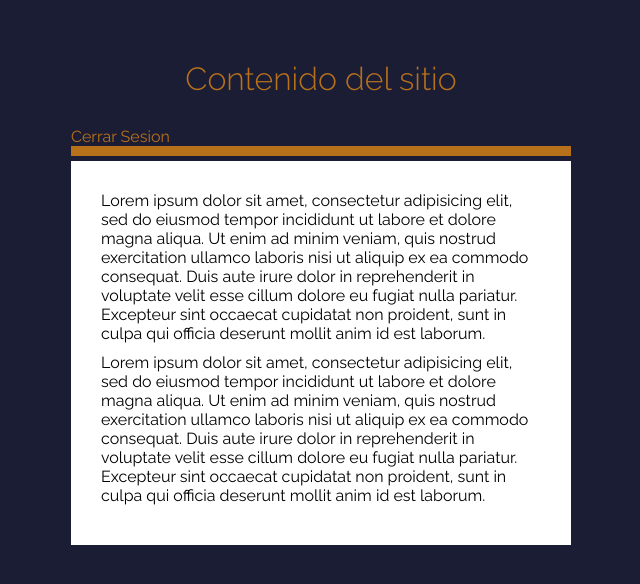
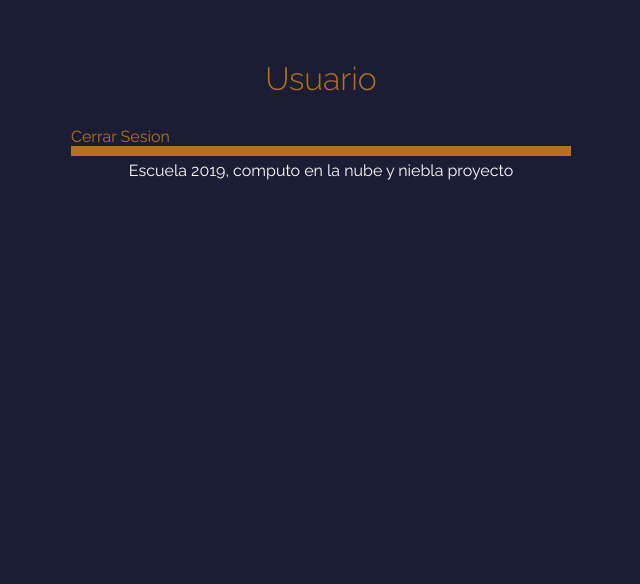
Before and after one commit to IngCampos/Escuela_PHP_JQuery, a PHP site: page /views/contenido.view.php in a window 1280 px wide. Shown: the top 584 px of the page, without its empty margins (319-959 px from the left). Run offline with PHP 8.4, Linux system fonts and the light colour scheme; some libraries are stand-ins or nearby versions.

Commit message:
Avance estructuracion pagina web.
Reciclaje del header y footer.
Limpieza del codigo.

```diff
--- a/index.php
+++ b/index.php
@@ -6,7 +6,7 @@ if(isset($_SESSION['usuario'])) {
 	die();
 } else {
 	// Enviamos al usuario al formulario de registro
-	header('Location: registrate.php');
+	header('Location: login.php');
 }
 
 ?>
--- a/views/contenido.view.php
+++ b/views/contenido.view.php
@@ -1,38 +1,19 @@
-<!DOCTYPE html>
-<html lang="en">
-<head>
-	<meta charset="UTF-8">
-	<meta name="viewport" content="width=device-width, user-scalable=no, initial-scale=1.0, maximum-scale=1.0, minimum-scale=1.0">
-	<link rel="stylesheet" href="https://maxcdn.bootstrapcdn.com/font-awesome/4.4.0/css/font-awesome.min.css">
-	<link href='https://fonts.googleapis.com/css?family=Raleway:400,300' rel='stylesheet' type='text/css'>
-	<link rel="stylesheet" href="css/estilos.css">
-	<title>Contenido</title>
-</head>
+<?php
+require 'header.php';
+?>
 <body>
 	<div class="contenedor">
-		<h1 class="titulo">Contenido del sitio</h1>
+		<h1 class="titulo">Usuario</h1>
 		<a href="cerrar.php">Cerrar Sesion</a>
 		<hr class="border">
 
 		<div class="contenido">
-			<article>
-				<p>Lorem ipsum dolor sit amet, consectetur adipisicing elit, sed do eiusmod
-				tempor incididunt ut labore et dolore magna aliqua. Ut enim ad minim veniam,
-				quis nostrud exercitation ullamco laboris nisi ut aliquip ex ea commodo
-				consequat. Duis aute irure dolor in reprehenderit in voluptate velit esse
-				cillum dolore eu fugiat nulla pariatur. Excepteur sint occaecat cupidatat non
-				proident, sunt in culpa qui officia deserunt mollit anim id est laborum.</p>
-
-				<p>Lorem ipsum dolor sit amet, consectetur adipisicing elit, sed do eiusmod
-				tempor incididunt ut labore et dolore magna aliqua. Ut enim ad minim veniam,
-				quis nostrud exercitation ullamco laboris nisi ut aliquip ex ea commodo
-				consequat. Duis aute irure dolor in reprehenderit in voluptate velit esse
-				cillum dolore eu fugiat nulla pariatur. Excepteur sint occaecat cupidatat non
-				proident, sunt in culpa qui officia deserunt mollit anim id est laborum.</p>
-			</article>
 		</div>
 
 
 	</div>
 </body>
+<?php
+require 'footer.php';
+?>
 </html>
--- /dev/null
+++ b/views/footer.php
@@ -0,0 +1,3 @@
+<footer>
+<center>Escuela 2019, computo en la nube y niebla proyecto</center>
+</footer>
--- /dev/null
+++ b/views/header.php
@@ -0,0 +1,10 @@
+<!DOCTYPE html>
+<html lang="en">
+<head>
+	<meta charset="UTF-8">
+	<meta name="viewport" content="width=device-width, user-scalable=no, initial-scale=1.0, maximum-scale=1.0, minimum-scale=1.0">
+	<link rel="stylesheet" href="https://maxcdn.bootstrapcdn.com/font-awesome/4.4.0/css/font-awesome.min.css">
+	<link href='https://fonts.googleapis.com/css?family=Raleway:400,300' rel='stylesheet' type='text/css'>
+	<link rel="stylesheet" href="css/estilos.css">
+	<title>Sesion iniciada</title>
+</head>
```
Also changed, not shown: views/login.view.php (+8 -12 lines), views/olvido_contraseña.view.php (renamed from views/registrate.view.php, +6 -10 lines).
